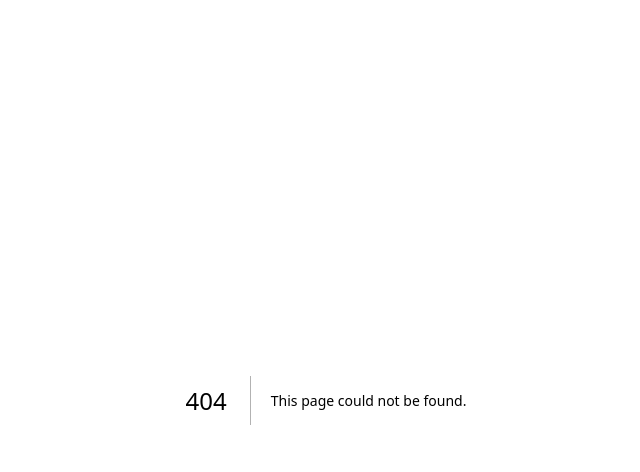
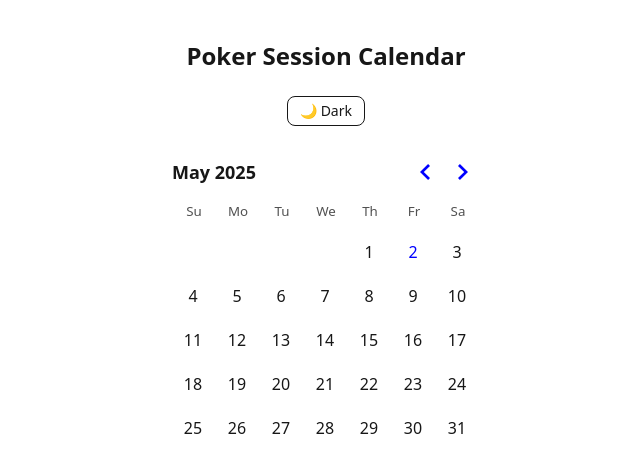
Before and after one commit to ChenYujunjks/calendar, a Next.js app: page /calendar in a window 1280 px wide. Before the commit this address had no page. Shown: the top 472 px of the page, without its empty margins (314-954 px from the left). Built offline with nearby package versions, Linux system fonts and the light colour scheme.

Commit message:
creating new calendar

```diff
--- /dev/null
+++ b/src/app/calendar/page.tsx
@@ -0,0 +1,80 @@
+"use client";
+
+import { useCallback, useState } from "react";
+import dynamic from "next/dynamic";
+import "react-day-picker/dist/style.css";
+import ThemeToggle from "@/components/ThemeToggle";
+import { EventModal } from "@/components/EventModal";
+
+// 按需加载 DayPicker
+const DayPicker = dynamic(
+  () => import("react-day-picker").then((m) => m.DayPicker),
+  { ssr: false }
+);
+
+// ⬇️ 把全部逻辑放进同一个文件最直观，也可以拆分
+export default function CalendarPage() {
+  /** 键：2025‑04‑05，值：事件数组 */
+  const [events, setEvents] = useState<Record<string, string[]>>({
+    "2025-04-05": ["Buy‑in 200 / Cash‑out 350"],
+    "2025-04-12": ["Session with Mike"],
+  });
+
+  /** 当前被点击的日期，null = 未打开 modal */
+  const [activeDate, setActiveDate] = useState<Date | null>(null);
+
+  /** 根据当前 events 生成 DayPicker modifiers */
+  const modifiers = {
+    hasEvent: (day: Date) => !!events[key(day)],
+  };
+
+  /** 处理添加事件 */
+  const addEvent = useCallback(
+    (text: string) => {
+      if (!activeDate) return;
+      setEvents((prev) => {
+        const k = key(activeDate);
+        return { ...prev, [k]: [...(prev[k] ?? []), text] };
+      });
+    },
+    [activeDate]
+  );
+
+  return (
+    <main
+      className="flex flex-col items-center gap-6 py-10
+                     bg-[rgb(var(--background))] text-[rgb(var(--foreground))]"
+    >
+      <h1 className="text-2xl font-bold">Poker Session Calendar</h1>
+      <ThemeToggle />
+
+      <DayPicker
+        mode="single"
+        selected={activeDate ?? undefined}
+        modifiers={modifiers}
+        onDayClick={(day) => setActiveDate(day)} // 打开 modal
+        modifiersClassNames={{
+          hasEvent:
+            "relative after:absolute after:bottom-1 after:left-1/2 " +
+            "after:-translate-x-1/2 after:w-2 after:h-2 after:rounded-full " +
+            "after:bg-blue-500",
+        }}
+      />
+
+      {/* Modal —— 只有 activeDate 时才渲染 */}
+      {activeDate && (
+        <EventModal
+          date={activeDate}
+          events={events[key(activeDate)] ?? []}
+          onClose={() => setActiveDate(null)}
+          onAddEvent={addEvent}
+        />
+      )}
+    </main>
+  );
+}
+
+/** 辅助：把日期转 "YYYY‑MM‑DD" */
+function key(d: Date) {
+  return d.toISOString().split("T")[0];
+}
--- a/src/app/page.tsx
+++ b/src/app/page.tsx
@@ -16,6 +16,7 @@ export default function CalendarPage() {
     new Date(2025, 3, 5),
     new Date(2025, 3, 12),
     new Date(2025, 3, 27),
+    new Date(2025, 4, 28),
   ]);
 
   // 定义 modifier：如果日期在 eventDates 里，就命中 .hasEvent
--- /dev/null
+++ b/src/components/EventModal.tsx
@@ -0,0 +1,77 @@
+"use client";
+
+import { useRef, useState } from "react";
+
+interface Props {
+  date: Date;
+  events: string[];
+  onAddEvent: (text: string) => void;
+  onClose: () => void;
+}
+
+export function EventModal({ date, events, onAddEvent, onClose }: Props) {
+  const [value, setValue] = useState("");
+  const inputRef = useRef<HTMLInputElement>(null);
+
+  const submit = () => {
+    if (value.trim()) {
+      onAddEvent(value.trim());
+      setValue("");
+      inputRef.current?.focus();
+    }
+  };
+
+  return (
+    /** 背景遮罩 **/
+    <div
+      className="fixed inset-0 z-50 flex items-center justify-center
+                 bg-black/50 backdrop-blur-sm"
+      onClick={onClose}
+    >
+      {/* 弹窗主体；阻止冒泡以免点窗体就关闭 */}
+      <div
+        className="w-80 rounded-xl bg-white dark:bg-zinc-900 p-6 shadow-xl"
+        onClick={(e) => e.stopPropagation()}
+      >
+        <h2 className="text-lg font-semibold mb-3">
+          {date.toLocaleDateString()} Sessions
+        </h2>
+
+        {/* 列表 */}
+        <ul className="space-y-2 mb-4 max-h-40 overflow-y-auto">
+          {events.length ? (
+            events.map((ev, i) => (
+              <li key={i} className="rounded bg-zinc-100 dark:bg-zinc-800 p-2">
+                {ev}
+              </li>
+            ))
+          ) : (
+            <li className="text-sm text-zinc-500">No sessions yet.</li>
+          )}
+        </ul>
+
+        {/* 输入 + 按钮 */}
+        <div className="flex gap-2">
+          <input
+            ref={inputRef}
+            value={value}
+            onChange={(e) => setValue(e.target.value)}
+            onKeyDown={(e) => e.key === "Enter" && submit()}
+            placeholder="Add a note…"
+            className="flex-1 rounded border px-2 py-1 text-sm
+                       bg-transparent outline-none focus:ring-1
+                       dark:border-zinc-700"
+          />
+          <button
+            onClick={submit}
+            className="rounded bg-blue-600 px-3 py-1 text-sm text-white
+                       disabled:opacity-40"
+            disabled={!value.trim()}
+          >
+            Add
+          </button>
+        </div>
+      </div>
+    </div>
+  );
+}
```
